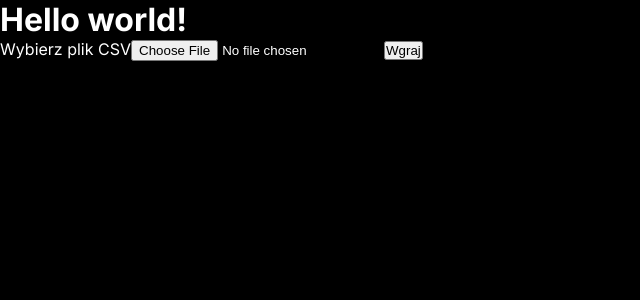
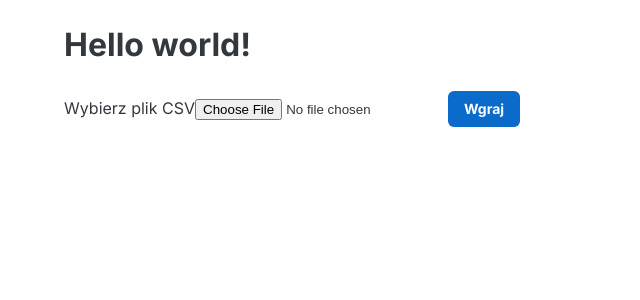
Before and after one commit to kamiloox/offers-feed, a Next.js app in the folder apps/web/: page / in a window 1280 px wide. Shown: the top 300 px of the page, without its empty margins (0-640 px from the left). Built offline with nearby package versions, Linux system fonts and the light colour scheme.

Commit message:
feat(web); install joy ui library

```diff
--- /dev/null
+++ b/apps/web/app/ThemeRegistry.tsx
@@ -0,0 +1,63 @@
+// app/ThemeRegistry.tsx
+"use client";
+import createCache from "@emotion/cache";
+import { useServerInsertedHTML } from "next/navigation";
+import { CacheProvider } from "@emotion/react";
+import { CssVarsProvider } from "@mui/joy/styles";
+import CssBaseline from "@mui/joy/CssBaseline";
+import React from "react";
+
+// This implementation is from emotion-js
+// https://github.com/emotion-js/emotion/issues/2928#issuecomment-1319747902
+export default function ThemeRegistry(props: any) {
+  const { options, children } = props;
+
+  const [{ cache, flush }] = React.useState(() => {
+    const cache = createCache(options);
+    cache.compat = true;
+    const prevInsert = cache.insert;
+    let inserted: string[] = [];
+    cache.insert = (...args) => {
+      const serialized = args[1];
+      if (cache.inserted[serialized.name] === undefined) {
+        inserted.push(serialized.name);
+      }
+      return prevInsert(...args);
+    };
+    const flush = () => {
+      const prevInserted = inserted;
+      inserted = [];
+      return prevInserted;
+    };
+    return { cache, flush };
+  });
+
+  useServerInsertedHTML(() => {
+    const names = flush();
+    if (names.length === 0) {
+      return null;
+    }
+    let styles = "";
+    for (const name of names) {
+      styles += cache.inserted[name];
+    }
+    return (
+      <style
+        key={cache.key}
+        data-emotion={`${cache.key} ${names.join(" ")}`}
+        dangerouslySetInnerHTML={{
+          __html: styles,
+        }}
+      />
+    );
+  });
+
+  return (
+    <CacheProvider value={cache}>
+      <CssVarsProvider>
+        <CssBaseline />
+        {children}
+      </CssVarsProvider>
+    </CacheProvider>
+  );
+}
--- a/apps/web/app/globals.css
+++ /dev/null
@@ -1,50 +0,0 @@
-:root {
-  --max-width: 1100px;
-  --border-radius: 12px;
-  --font-mono: ui-monospace, Menlo, Monaco, "Cascadia Mono", "Segoe UI Mono",
-    "Roboto Mono", "Oxygen Mono", "Ubuntu Monospace", "Source Code Pro",
-    "Fira Mono", "Droid Sans Mono", "Courier New", monospace;
-
-  --foreground-rgb: 255, 255, 255;
-  --background-start-rgb: 0, 0, 0;
-  --background-end-rgb: 0, 0, 0;
-
-  --callout-rgb: 20, 20, 20;
-  --callout-border-rgb: 108, 108, 108;
-  --card-rgb: 100, 100, 100;
-  --card-border-rgb: 200, 200, 200;
-
-  --glow-conic: conic-gradient(
-    from 180deg at 50% 50%,
-    #2a8af6 0deg,
-    #a853ba 180deg,
-    #e92a67 360deg
-  );
-}
-
-* {
-  box-sizing: border-box;
-  padding: 0;
-  margin: 0;
-}
-
-html,
-body {
-  max-width: 100vw;
-  overflow-x: hidden;
-}
-
-body {
-  color: rgb(var(--foreground-rgb));
-  background: linear-gradient(
-      to bottom,
-      transparent,
-      rgb(var(--background-end-rgb))
-    )
-    rgb(var(--background-start-rgb));
-}
-
-a {
-  color: inherit;
-  text-decoration: none;
-}
--- a/apps/web/app/layout.tsx
+++ b/apps/web/app/layout.tsx
@@ -1,8 +1,12 @@
-import "./globals.css";
 import type { Metadata } from "next";
 import { Inter } from "next/font/google";
+import ThemeRegistry from "./ThemeRegistry";
+import { Container } from "@mui/joy";
 
-const inter = Inter({ subsets: ["latin"] });
+const inter = Inter({
+  subsets: ["latin"],
+  weight: ["300", "400", "500", "700"],
+});
 
 export const metadata: Metadata = {
   title: "Create Turborepo",
@@ -16,7 +20,11 @@ export default function RootLayout({
 }): JSX.Element {
   return (
     <html lang="en">
-      <body className={inter.className}>{children}</body>
+      <body className={inter.className}>
+        <ThemeRegistry options={{ key: "joy" }}>
+          <Container>{children}</Container>
+        </ThemeRegistry>
+      </body>
     </html>
   );
 }
--- a/apps/web/app/page.tsx
+++ b/apps/web/app/page.tsx
@@ -1,4 +1,5 @@
 "use client";
+import { Button } from "@mui/joy";
 import { FormEvent } from "react";
 
 export default function Page(): JSX.Element {
@@ -20,7 +21,7 @@ export default function Page(): JSX.Element {
           Wybierz plik CSV
           <input type="file" name="offers" accept="text/csv" />
         </label>
-        <button type="submit">Wgraj</button>
+        <Button type="submit">Wgraj</Button>
       </form>
     </main>
   );
--- a/apps/web/package.json
+++ b/apps/web/package.json
@@ -9,6 +9,9 @@
     "lint": "eslint . --max-warnings 0"
   },
   "dependencies": {
+    "@emotion/react": "^11.11.3",
+    "@emotion/styled": "^11.11.0",
+    "@mui/joy": "^5.0.0-beta.19",
     "csvtojson": "^2.0.10",
     "envalid": "^8.0.0",
     "next": "^14.0.3",
```
Also changed, not shown: 1 other file (tests, documents, lock files or other folders).
